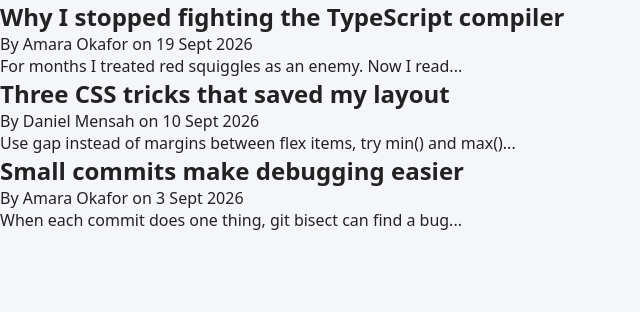
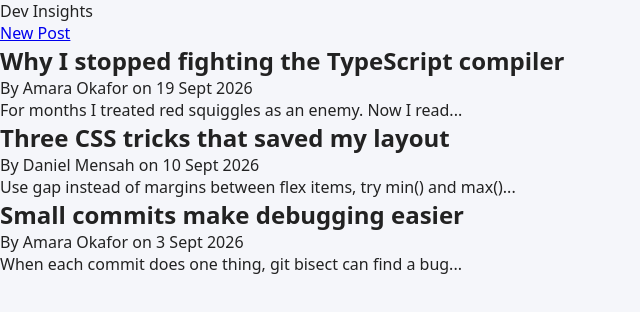
Before and after one commit to Tabitha2005/react-dev-formative-1, a React (Vite) app in the folder mini-blog/: page / in a window 1280 px wide. Shown: the top 312 px of the page, without its empty margins (0-640 px from the left). Built offline with nearby package versions, Linux system fonts and the light colour scheme.

Commit message:
Render Header above PostList in App

```diff
--- a/mini-blog/src/App.tsx
+++ b/mini-blog/src/App.tsx
@@ -1,11 +1,16 @@
+import Header from './components/Header'
 import PostList from './components/PostList'
 import { posts } from './data/posts'
 
+
 function App() {
   return (
-    <main>
-      <PostList posts={posts} />
-    </main>
+    <>
+      <Header />
+      <main>
+        <PostList posts={posts} />
+      </main>
+    </>
   )
 }
 
```
